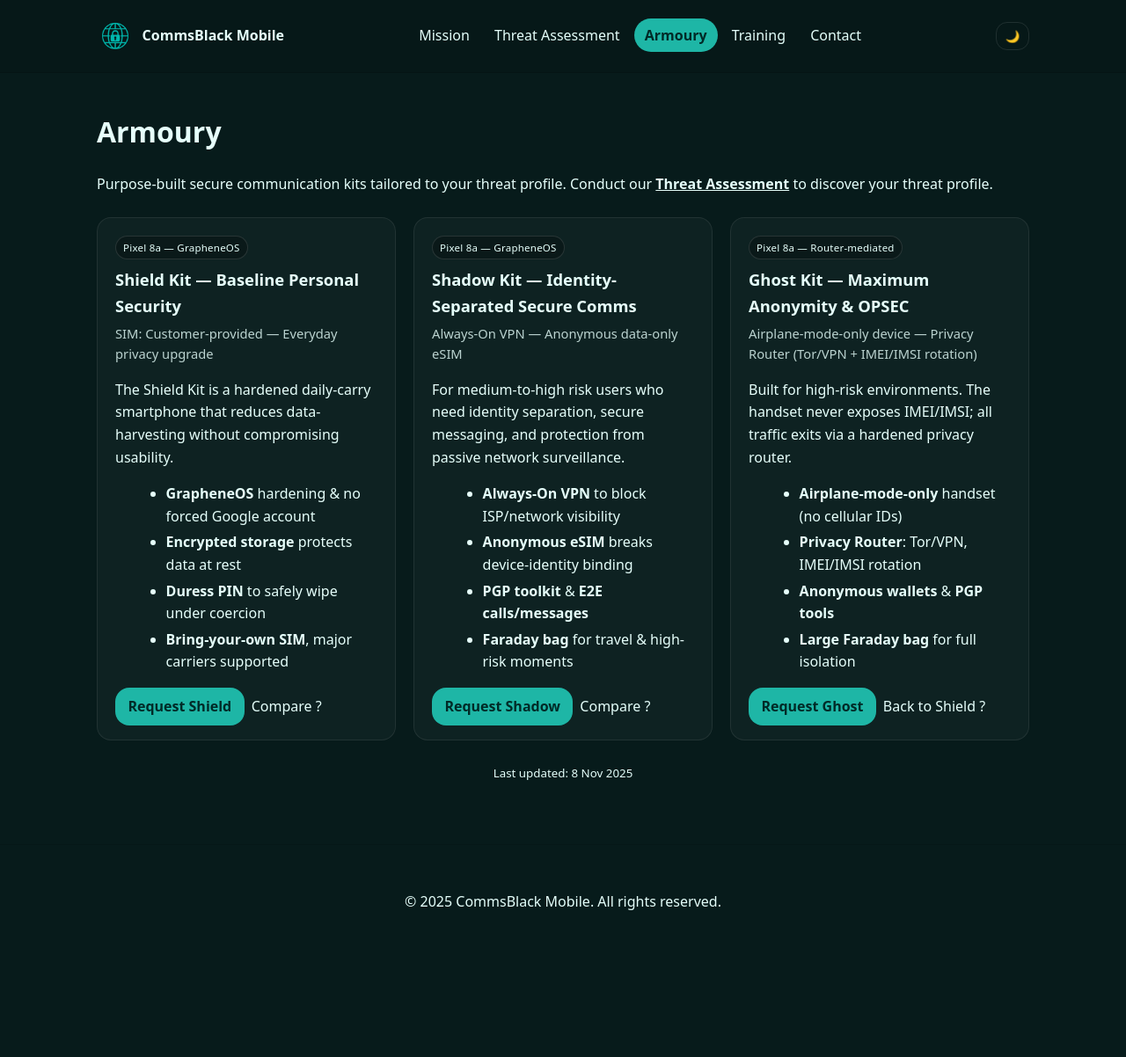
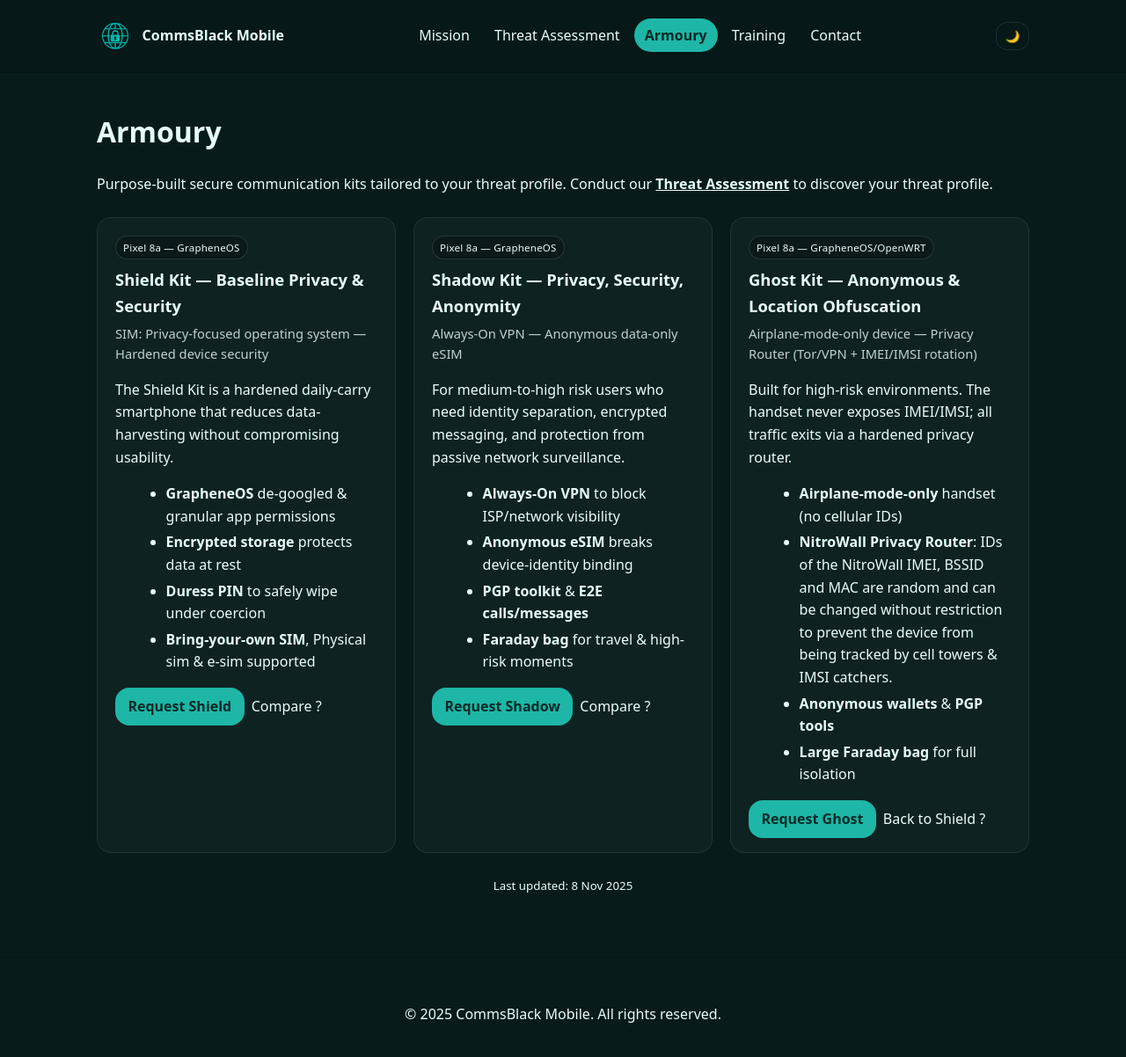
Before and after one commit to civpronto/comms-black-mobile, a Jekyll site: the page built from armoury.md, in a window 1280 px wide and 1218 px high. Shown: the top 1202 px of the window at 88% size. Built offline with Jekyll 4.4.1, drawn with Linux system fonts in a browser that asks for light colours; our own code applies the rules of GitHub Pages for plain Markdown files.

Commit message:
Update armoury content

```diff
--- a/armoury.md
+++ b/armoury.md
@@ -33,14 +33,14 @@
 
   <article class="tile" id="shield">
     <span class="badge">Pixel 8a &mdash; GrapheneOS</span>
-    <h3>Shield Kit &mdash; Baseline Personal Security</h3>
-    <div class="sub">SIM: Customer-provided &mdash; Everyday privacy upgrade</div>
+    <h3>Shield Kit &mdash; Baseline Privacy & Security</h3>
+    <div class="sub">SIM: Privacy-focused operating system &mdash; Hardened device security</div>
     <p>The Shield Kit is a hardened daily-carry smartphone that reduces data-harvesting without compromising usability.</p>
     <ul>
-      <li><strong>GrapheneOS</strong> hardening &amp; no forced Google account</li>
+      <li><strong>GrapheneOS</strong> de-googled &amp; granular app permissions</li>
       <li><strong>Encrypted storage</strong> protects data at rest</li>
       <li><strong>Duress PIN</strong> to safely wipe under coercion</li>
-      <li><strong>Bring-your-own SIM</strong>, major carriers supported</li>
+      <li><strong>Bring-your-own SIM</strong>, Physical sim & e-sim supported</li>
     </ul>
     <div class="cta">
       <a class="btn" href="/contact.html">Request Shield</a>
@@ -50,9 +50,9 @@
 
   <article class="tile" id="shadow">
     <span class="badge">Pixel 8a &mdash; GrapheneOS</span>
-    <h3>Shadow Kit &mdash; Identity-Separated Secure Comms</h3>
+    <h3>Shadow Kit &mdash; Privacy, Security, Anonymity</h3>
     <div class="sub">Always-On VPN &mdash; Anonymous data-only eSIM</div>
-    <p>For medium-to-high risk users who need identity separation, secure messaging, and protection from passive network surveillance.</p>
+    <p>For medium-to-high risk users who need identity separation, encrypted messaging, and protection from passive network surveillance.</p>
     <ul>
       <li><strong>Always-On VPN</strong> to block ISP/network visibility</li>
       <li><strong>Anonymous eSIM</strong> breaks device-identity binding</li>
@@ -66,13 +66,13 @@
   </article>
 
   <article class="tile" id="ghost">
-    <span class="badge">Pixel 8a &mdash; Router-mediated</span>
-    <h3>Ghost Kit &mdash; Maximum Anonymity &amp; OPSEC</h3>
+    <span class="badge">Pixel 8a &mdash; GrapheneOS/OpenWRT</span>
+    <h3>Ghost Kit &mdash; Anonymous &amp; Location Obfuscation</h3>
     <div class="sub">Airplane-mode-only device &mdash; Privacy Router (Tor/VPN + IMEI/IMSI rotation)</div>
     <p>Built for high-risk environments. The handset never exposes IMEI/IMSI; all traffic exits via a hardened privacy router.</p>
     <ul>
       <li><strong>Airplane-mode-only</strong> handset (no cellular IDs)</li>
-      <li><strong>Privacy Router</strong>: Tor/VPN, IMEI/IMSI rotation</li>
+      <li><strong>NitroWall Privacy Router</strong>: IDs of the NitroWall IMEI, BSSID and MAC are random and can be changed without restriction to prevent the device from being tracked by cell towers & IMSI catchers.</li>
       <li><strong>Anonymous wallets</strong> &amp; <strong>PGP tools</strong></li>
       <li><strong>Large Faraday bag</strong> for full isolation</li>
     </ul>
```
